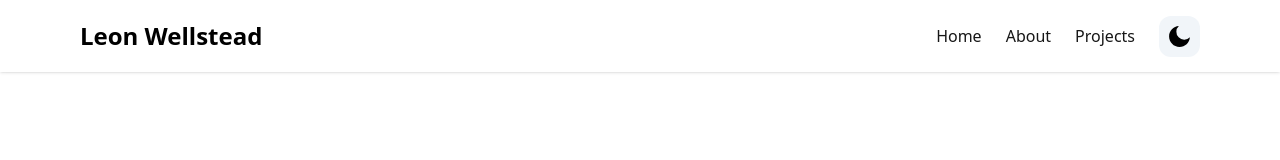
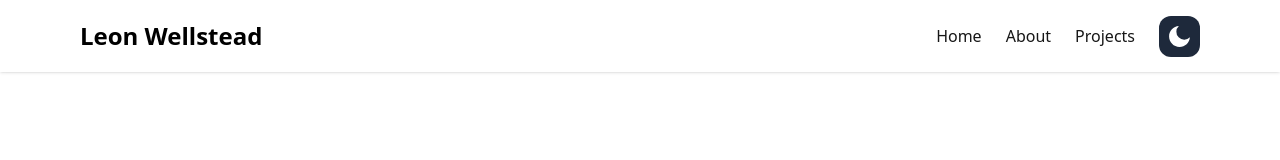
Before and after one commit to Lifguson/portfolio-nextjs, a Next.js app: page / in a window 1280 px wide. Shown: the top 160 px of the page. Built offline with nearby package versions, Linux system fonts and the light colour scheme.

Commit message:
style: tweaked dark/light mode button colours;

```diff
--- a/app/components/Navbar.js
+++ b/app/components/Navbar.js
@@ -86,9 +86,9 @@ const Navbar = () => {
               ) : (
                 <button
                   onClick={() => setTheme("dark")}
-                  className="bg-slate-100 p-2 rounded-xl"
+                  className="bg-slate-800 p-2 rounded-xl"
                 >
-                  <RiMoonFill size={25} />
+                  <RiMoonFill size={25} color="white" />
                 </button>
               )}
             </div>
```
